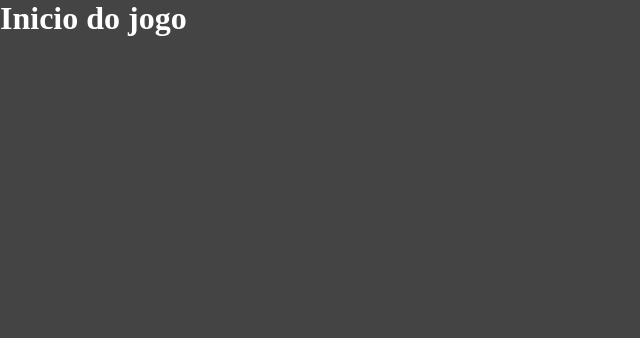
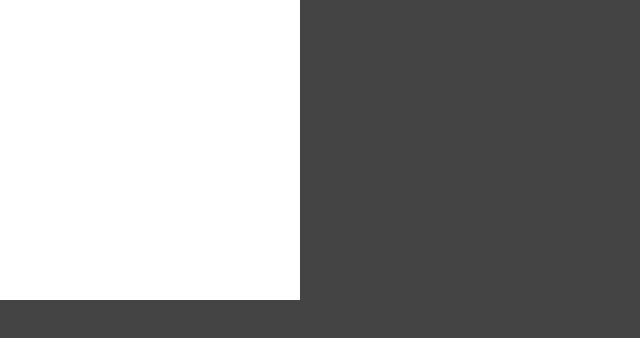
Before and after one commit to luanmoraes123/porta-premiada, a Next.js app: page / in a window 1280 px wide. Shown: the top 338 px of the page, without its empty margins (0-640 px from the left). Built offline with nearby package versions, Linux system fonts and the light colour scheme.

Commit message:
criando componente de cartao para iniciar o jogo

```diff
--- /dev/null
+++ b/src/components/Cartao.jsx
@@ -0,0 +1,10 @@
+import styles from '../styles/cartao.module.css'
+
+export default function Cartao(props){
+  return (
+    <div className={styles.cartao}
+      style={{backgroundColor: props.bgcolor?? "#fff"}}>
+      Cartão
+    </div>
+  )
+}
--- a/src/pages/index.tsx
+++ b/src/pages/index.tsx
@@ -1,10 +1,11 @@
-
+import Cartao from '../components/Cartao'
+import styles from '../styles/home.module.css'
 
 export default function Home() {
 
   return (
-    <div style={{ display: 'flex' }}>
-      <h1>Inicio do jogo</h1>
+    <div className={styles.formulario}>
+      <Cartao />
     </div>
   );
 }
--- /dev/null
+++ b/src/styles/cartao.module.css
@@ -0,0 +1,5 @@
+.cartao {
+  display: flex;
+  width: 300px;
+  height: 300px;
+}
--- /dev/null
+++ b/src/styles/home.module.css
@@ -0,0 +1,3 @@
+.formulario {
+  display: flex;
+}
```
